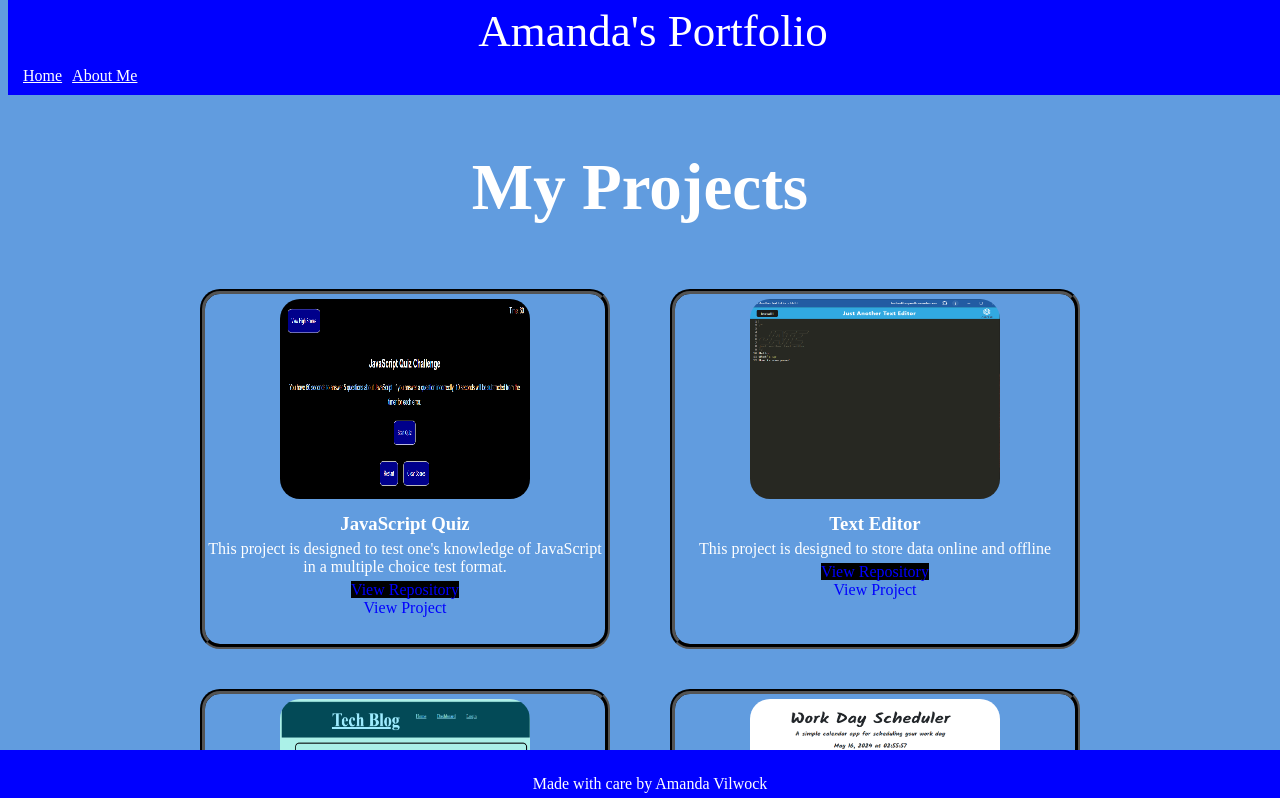
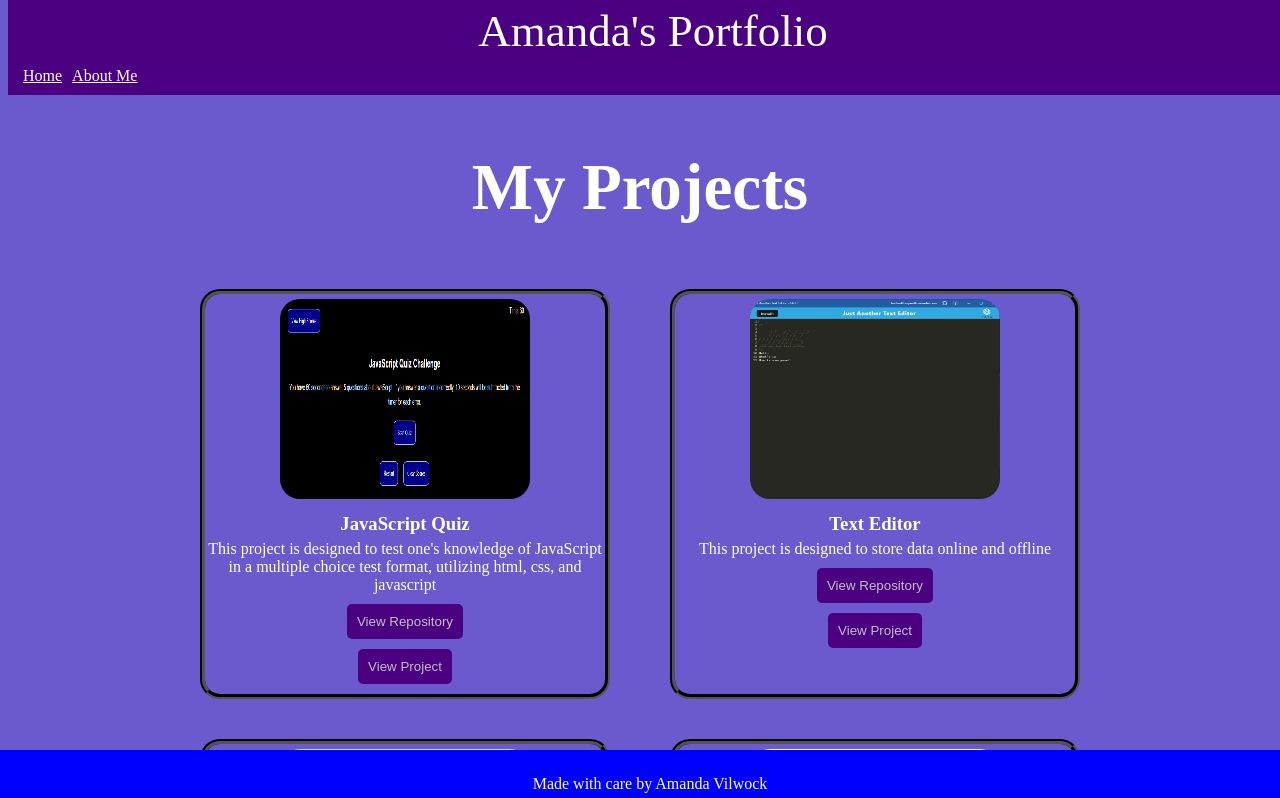
Before and after one commit to avilwock/React-Portfolio, a React (Vite) app: page / in a window 1280 px wide. Shown: the top 798 px of the page. Built offline with nearby package versions, Linux system fonts and the light colour scheme.

Commit message:
changed the styling some

```diff
--- a/db/db.json
+++ b/db/db.json
@@ -2,7 +2,7 @@
     {
       "image": "images/CodeQuiz Img.png",
       "title": "JavaScript Quiz",
-      "description": "This project is designed to test one's knowledge of JavaScript in a multiple choice test format.",
+      "description": "This project is designed to test one's knowledge of JavaScript in a multiple choice test format, utilizing html, css, and javascript",
       "link": "https://github.com/avilwock/Code-Quiz",
       "projectLink": "https://avilwock.github.io/Code-Quiz/",
       "isSpecial": false
@@ -60,7 +60,7 @@
       "comingSoon": "Coming Soon",
       "description": "a goal planning activity tracker app",
       "link": "https://github.com/avilwock/Goal-Galaxy",
-      "isSpecial": true,
+      "isSpecial": false,
       "isComingSoon": true
     }
   ]
--- a/src/App.css
+++ b/src/App.css
@@ -1,5 +1,5 @@
 body {
-    background-color:rgb(97, 156, 223);
+    background-color:slateblue;
     color: white;
 }
 
--- a/src/components/Nav.jsx
+++ b/src/components/Nav.jsx
@@ -8,7 +8,7 @@ export default function Nav() {
       padding: '5px',
       top: 0,
       width: '100%',
-      backgroundColor: 'blue',
+      backgroundColor: 'indigo',
       zIndex: 1000,
       display: 'flex',
       flexDirection: 'column',
--- a/src/components/PortfolioItem.jsx
+++ b/src/components/PortfolioItem.jsx
@@ -8,7 +8,7 @@ const PortfolioItem = () => {
             {PortfolioData.map((item, index) => (
                 <div key={index} style={{
                     width: item.isSpecial ? '800px' : '400px',
-                    height: '350px',
+                    height: '400px',
                     border: 'groove black 5px',
                     margin: '20px 30px',
                     borderRadius: '20px',
@@ -16,7 +16,7 @@ const PortfolioItem = () => {
                     textAlign: 'center',
                     verticalAlign: 'top',
                     opacity: item.isComingSoon ? 0.5 : 1, // Apply opacity based on isComingSoon
-                        pointerEvents: item.isComingSoon ? 'none' : 'auto' // Disable pointer events if coming soon
+                    pointerEvents: item.isComingSoon ? 'none' : 'auto' // Disable pointer events if coming soon
                 }}>
                     <img
                         src={item.image}
@@ -31,9 +31,13 @@ const PortfolioItem = () => {
                     <h3 style={{ margin: '10px 0 0' }}>{item.title}</h3>
                     <p style={{ margin: '5px 0' }}>{item.description}</p>
                     {item.link &&
-                    <Link to={item.link} style={{ textDecoration: 'none', backgroundColor: 'black', color: 'blue' }}>View Repository</Link>}<br></br>
+                    <button style={{ textDecoration: 'none', backgroundColor: '#4B0082', color: 'white', border: 'none', borderRadius: '5px', padding: '10px', margin: '5px' }}>
+                        <Link to={item.link} style={{ color: 'silver', textDecoration: 'none' }}>View Repository</Link>
+                    </button>}<br></br>
                     {item.projectLink &&
-                    <Link to={item.projectLink} style={{ textDecoration: 'none', color: 'blue'}}>View Project</Link>}
+                    <button style={{ textDecoration: 'none', backgroundColor: '#4B0082', color: 'white', border: 'none', borderRadius: '5px', padding: '10px', margin: '5px' }}>
+                        <Link to={item.projectLink} style={{ color: 'silver', textDecoration: 'none' }}>View Project</Link>
+                    </button>}
                 </div>
             ))}
         </div>
```
